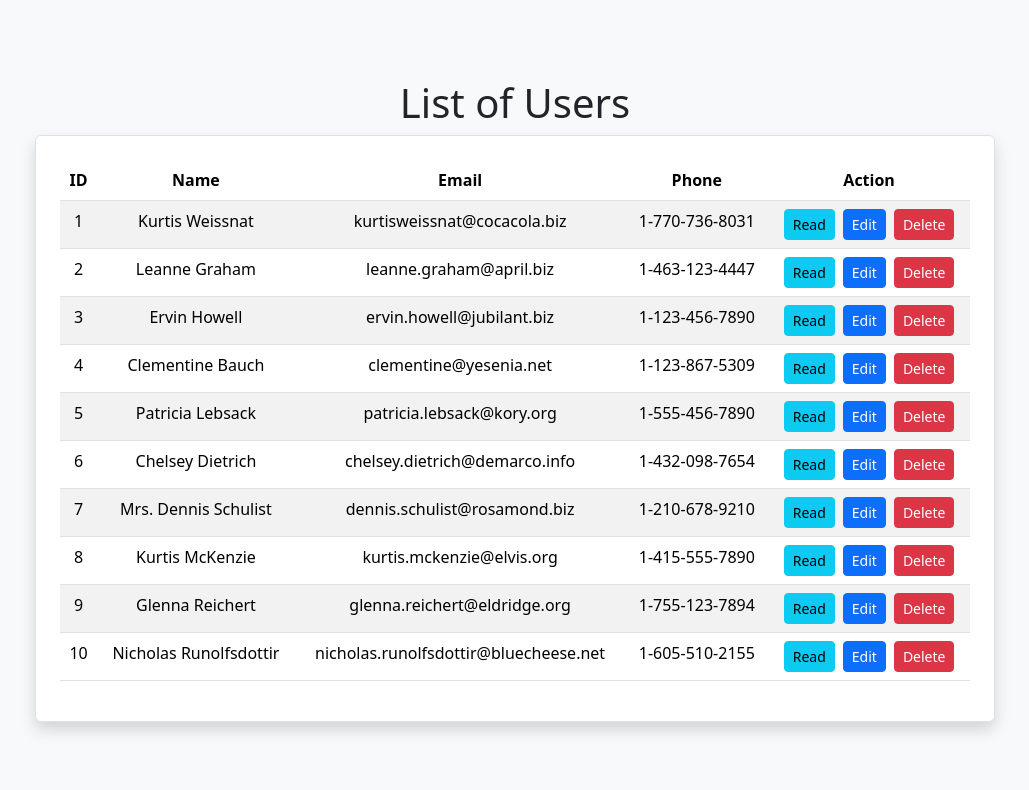
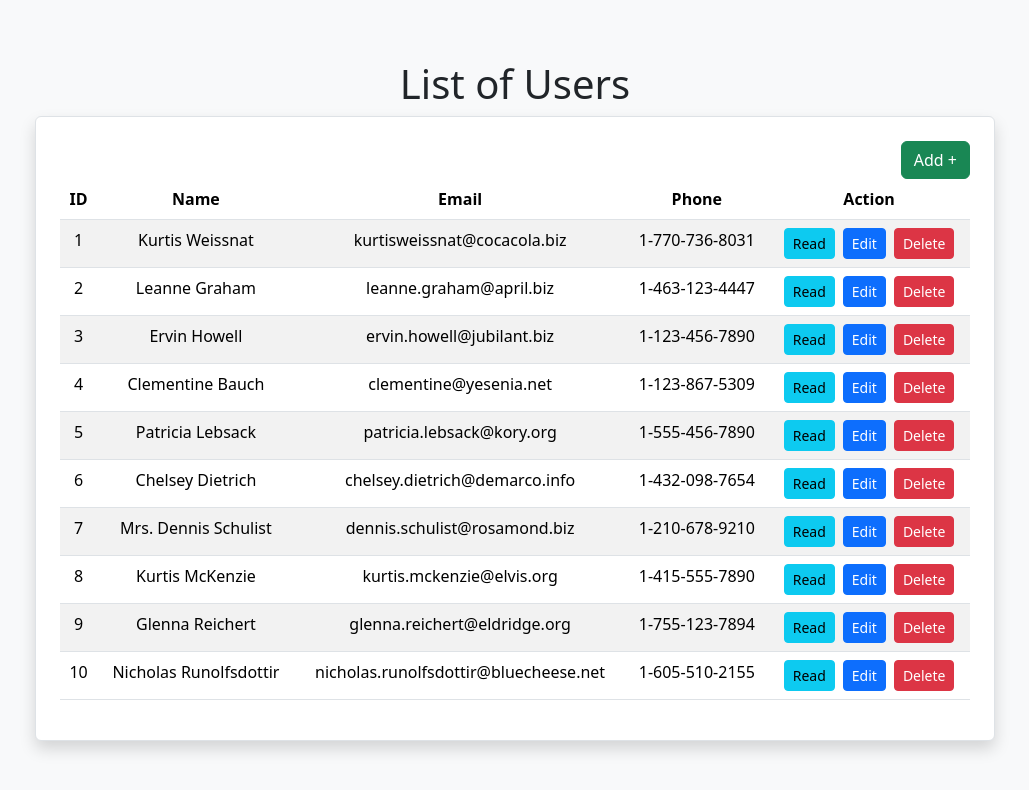
Before and after one commit to septianadip17/crud-axios, a React (Vite) app: page / in a window 1280 px wide. Shown: the top 790 px of the page, without its empty margins (125-1154 px from the left). Built offline with nearby package versions, Linux system fonts and the light colour scheme; data requests are answered from the project's data file.

Commit message:
add button direct to create

```diff
--- a/src/Home.jsx
+++ b/src/Home.jsx
@@ -1,5 +1,6 @@
 import React, { useEffect, useState } from "react";
 import axios from "axios";
+import { Link } from "react-router-dom";
 
 const Home = () => {
   const [data, setData] = useState([]);
@@ -11,11 +12,13 @@
       .catch((err) => console.log(err));
   }, []);
 
-
   return (
     <div className="d-flex flex-column justify-content-center align-items-center bg-light vh-100">
       <h1>List of Users</h1>
       <div className="w-75 rounded bg-white border shadow p-4">
+        <div className="d-flex justify-content-end">
+          <Link to="/create" className="btn btn-success">Add +</Link>
+        </div>
         <table className="table table-striped">
           <thead>
             <tr>
```
